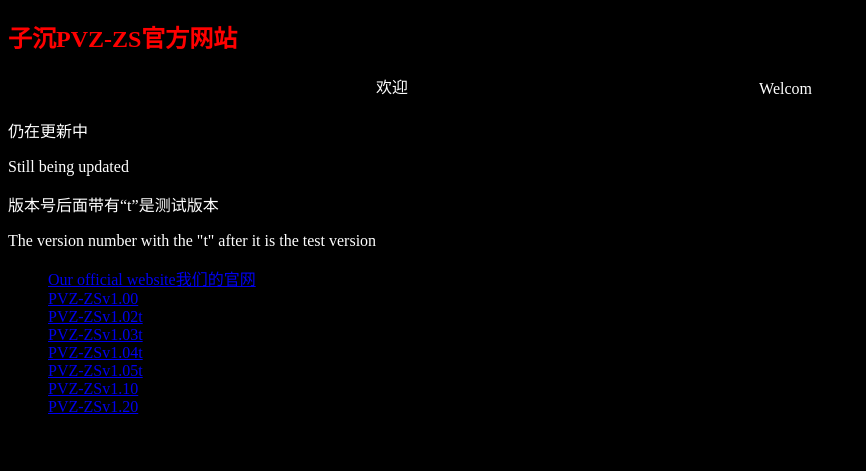
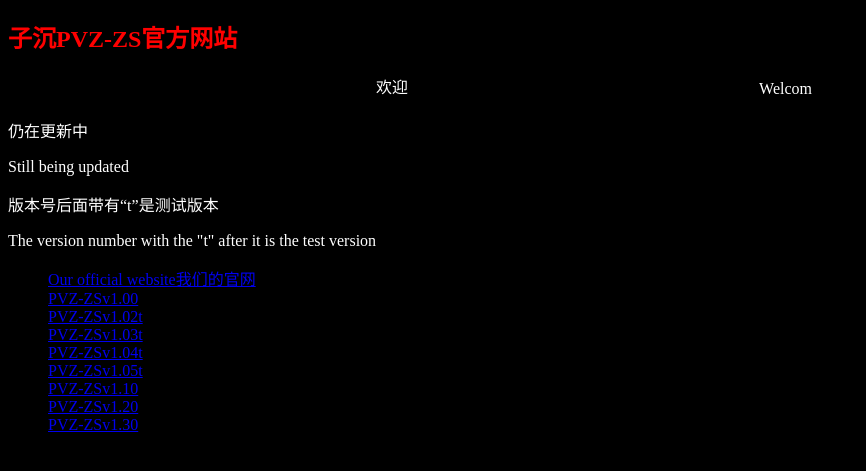
Before and after one commit to ZiChenStudio/PVZZS, a plain HTML site: page index.html in a window 1280 px wide. Shown: the part 61-532 px from the top of the page, without its empty margins (0-866 px from the left). Drawn offline with Linux system fonts and the light colour scheme.

Commit message:
Update index.html

```diff
--- a/index.html
+++ b/index.html
@@ -23,6 +23,7 @@
   <li> <a href="https://wws.lanzouw.com/icXgV0548z6j" target="_blank">PVZ-ZSv1.05t</a> </li>
   <li> <a href="https://wws.lanzouw.com/i3cap055ujwh" target="_blank">PVZ-ZSv1.10</a> </li>
   <li> <a href="https://wws.lanzouw.com/iuZL805l6i1c" target="_blank">PVZ-ZSv1.20</a> </li>
+  <li> <a href="https://wws.lanzouw.com/iTwIV064xcxe" target="_blank">PVZ-ZSv1.30</a> </li>
 </ul>
 <script>
 //网站禁止选择文字
```
